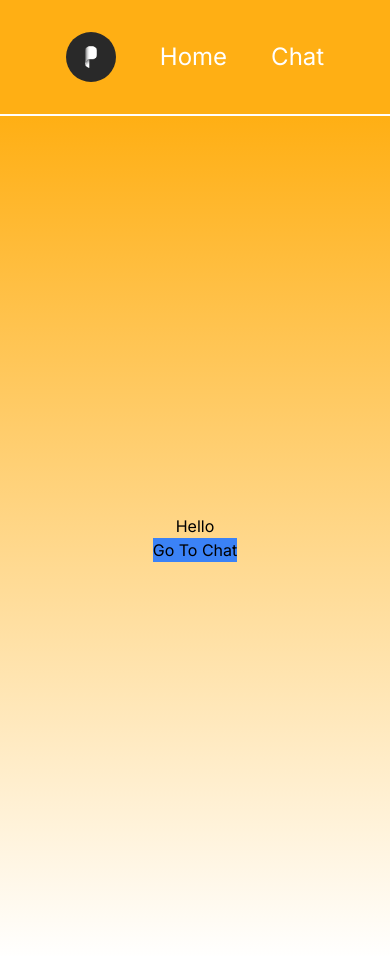
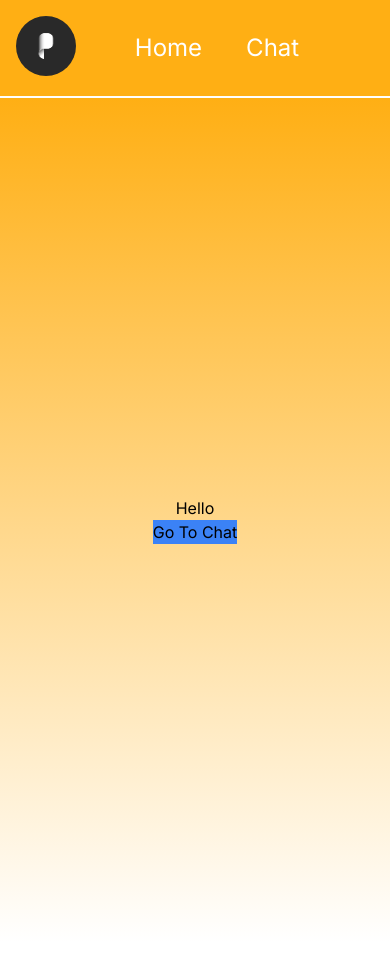
Before and after one commit to TNorsang/philo, a Next.js app: page / in a window 390 px wide. Shown: the top 956 px of the page. Built offline with nearby package versions, Linux system fonts and the light colour scheme.

Commit message:
fixed nav responsiveness

```diff
--- a/components/ui/nav.tsx
+++ b/components/ui/nav.tsx
@@ -1,19 +1,29 @@
+'use client'
+
 import Link from 'next/link'
 import Image from 'next/image'
+import { motion } from 'framer-motion'
 
 export default function NavBar() {
   return (
-    <nav className="flex justify-center space-x-10 items-center pt-8 pb-8 border-b-2 border-white bg-customOrange text-white rounded-lg text-2xl ">
+    <nav className="relative flex justify-center space-x-10 items-center pt-8 pb-8 border-b-2 border-white bg-customOrange text-white rounded-lg text-2xl ">
       <ul className="inline-flex space-x-11 items-center justify-center sm:space-x-32">
-        <li className="w-full">
-          <Image
-            className="rounded-full"
-            src="/images/philo-logo.png"
-            alt="Logo"
-            width={50}
-            height={50}
-          />
-        </li>
+        <motion.li>
+          <motion.div
+            whileHover={{ scale: 1.1 }}
+            whileTap={{ scale: 0.9 }}
+            className="absolute left-4 top-4"
+          >
+            <Image
+              className="rounded-full"
+              src="/images/philo-logo.png"
+              alt="Logo"
+              width={60}
+              height={60}
+            />
+          </motion.div>
+        </motion.li>
+
         <li className="hover:bg-white hover:bg-opacity-20 focus:bg-white focus:bg-opacity-20">
           <Link href="/">Home</Link>
         </li>
--- a/package.json
+++ b/package.json
@@ -15,6 +15,7 @@
     "ai": "^3.0.23",
     "class-variance-authority": "^0.7.0",
     "clsx": "^2.1.0",
+    "framer-motion": "^11.1.7",
     "kysely": "^0.27.3",
     "lucide-react": "^0.370.0",
     "next": "14.2.1",
```
Also changed, not shown: 2 other files (tests, documents, lock files or other folders).
